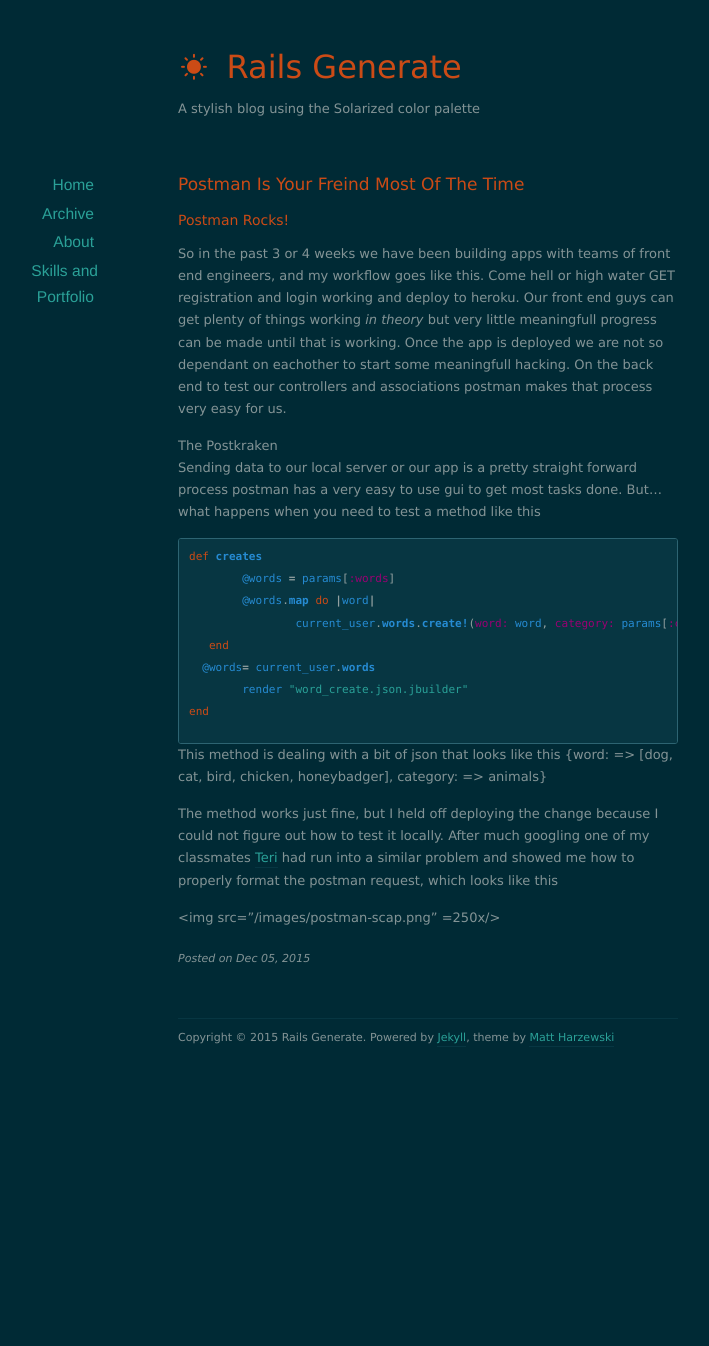
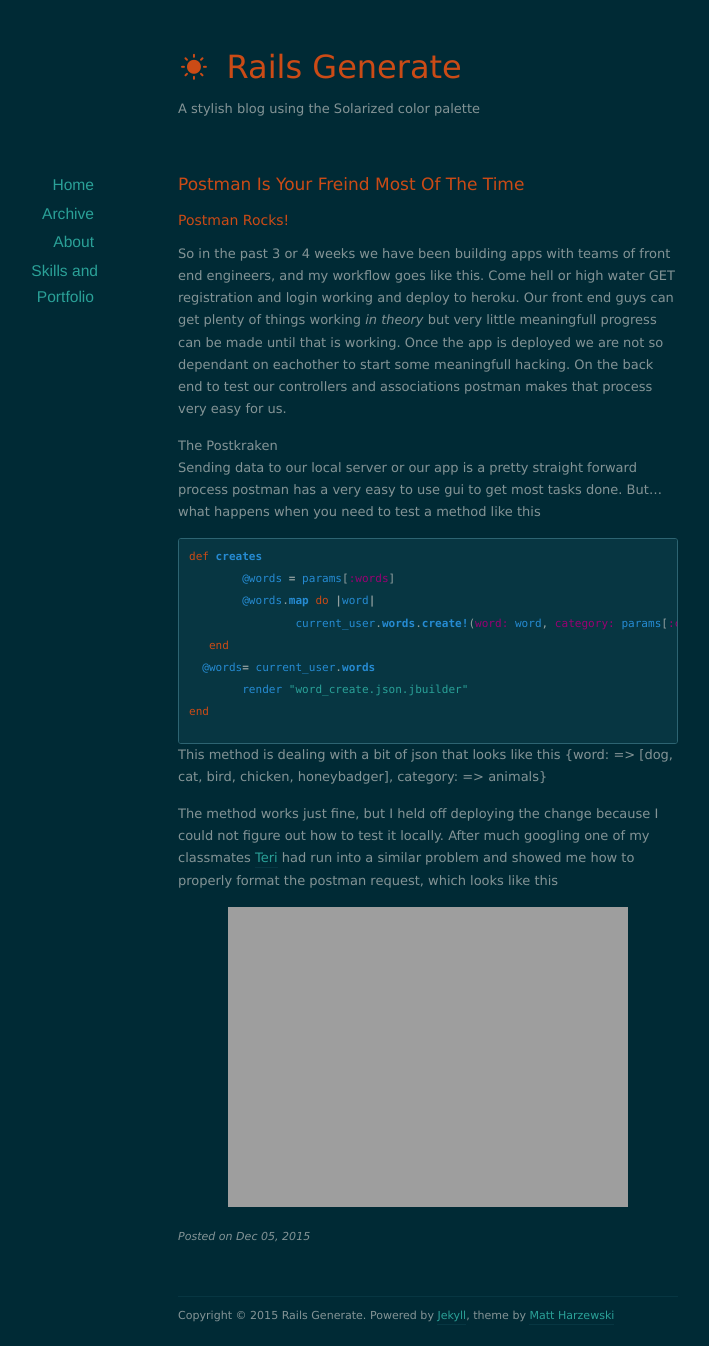
Before and after one commit to calderete/blog.github.io, a Jekyll site: the page built from _posts/2015-12-5-Postman-Is-Your-Freind-Most-of-the-Time.md, in a window 1280 px wide. Shown: the whole page, without its empty margins (212-921 px from the left). Built offline with Jekyll 4.4.1, drawn with Linux system fonts in a browser that asks for light colours; nearby versions of some CDN libraries; before the commit the page ends 1068 px from its top, so only the background shows below that.

Commit message:
still tweeking

```diff
--- a/_posts/2015-12-5-Postman-Is-Your-Freind-Most-of-the-Time.md
+++ b/_posts/2015-12-5-Postman-Is-Your-Freind-Most-of-the-Time.md
@@ -24,4 +24,4 @@ This method is dealing with a bit of json that looks like this
 
 The method works just fine, but I held off deploying the change because I could not figure out how to test it locally. After much googling one of my classmates <a href="http://www.getlosthere.com">Teri</a> had run into a similar problem and showed me how to properly format the postman request, which looks like this
 
-<img src="/images/postman-scap.png" =250x/>
+<img src="/images/postman-scap.png =250x" />
```
